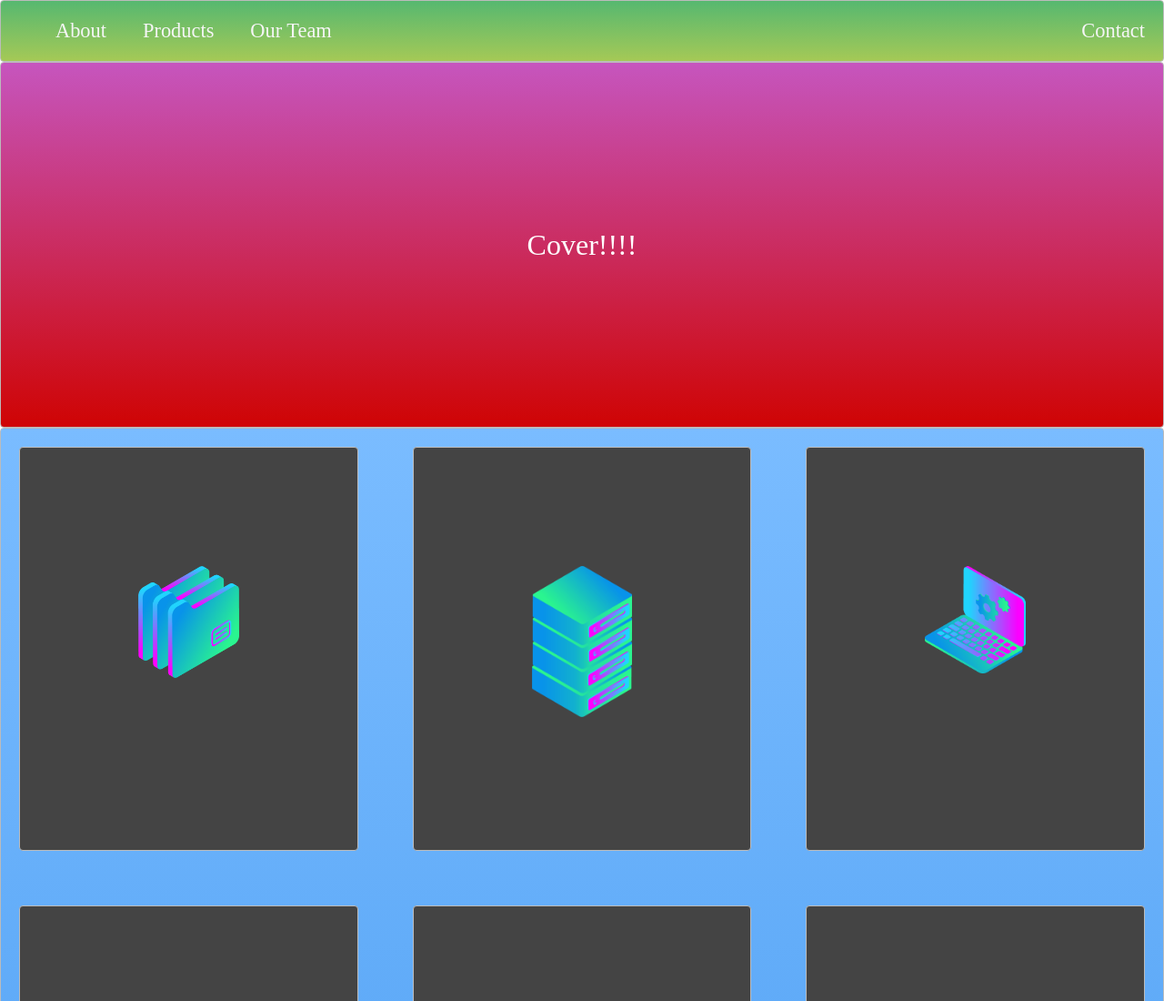
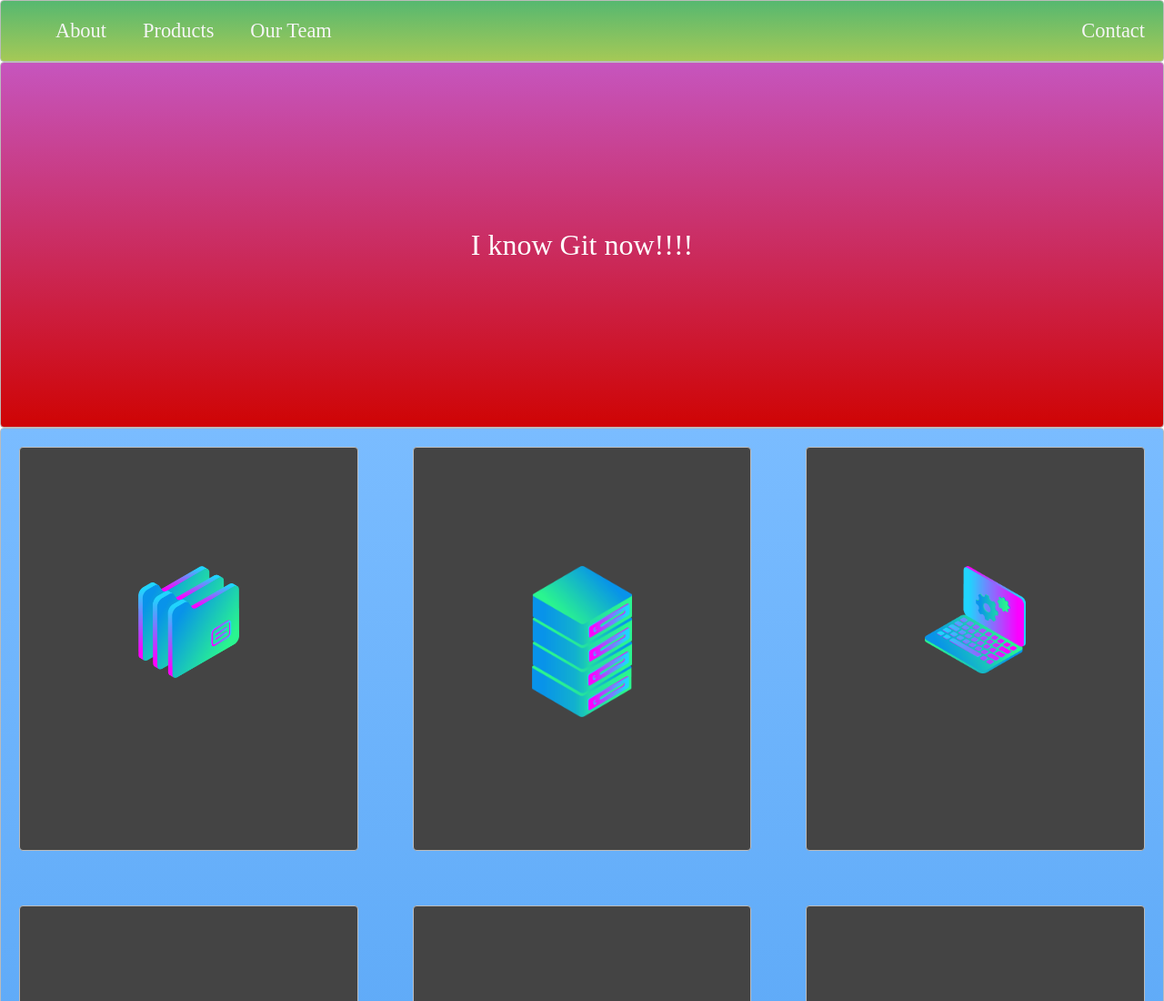
Before and after one commit to mslh/background-generator, a plain HTML site: page index.html in a window 1280 px wide. Shown: the top 1100 px of the page at 91% size. Drawn offline with Linux system fonts and the light colour scheme.

Commit message:
changed text

```diff
--- a/index.html
+++ b/index.html
@@ -13,7 +13,7 @@
         <li class="push"><a href="">Contact</a></li>
     </ul>
   </nav>
-  <div class="container zone red">Cover!!!!</div>
+  <div class="container zone red">I know Git now!!!!</div>
   <div class="zone blue grid-wrapper">
     <div class="box zone"><img src="./img/files_2.png"></div>
     <div class="box zone"><img src="./img/server_2_2.png"></div>
```
